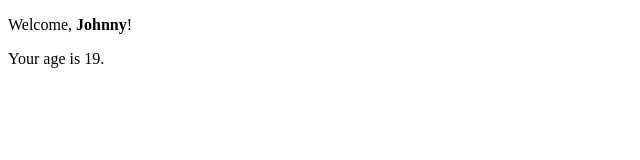
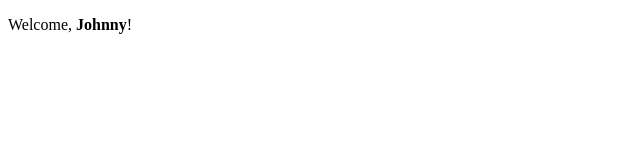
Before and after one commit to RaveTheN/React, a React (Create React App) app in the folder my-app/: page / in a window 1280 px wide. Shown: the top 160 px of the page, without its empty margins (0-640 px from the left). Built offline with nearby package versions, Linux system fonts and the light colour scheme.

Commit message:
conditional_rendering_2

```diff
--- a/my-app/src/App.js
+++ b/my-app/src/App.js
@@ -6,6 +6,6 @@ export class App extends Component {
     //Whenever a prop is not a string, it can be
     //passed by embedding an expression within curly brackets
     render(){
-        return <Welcome name={<strong>Johnny</strong>} age={19}/>
+        return <Welcome name={<strong>Johnny</strong>}/>
     }
 }
--- a/my-app/src/Welcome.js
+++ b/my-app/src/Welcome.js
@@ -6,7 +6,7 @@ export class Welcome extends Component {
         return (
             <div>
                 <p>Welcome, {this.props.name}!</p>
-                {this.props.age>18 && <p><Age age={this.props.age}/></p>}
+                {this.props.age && <p><Age age={this.props.age}/></p>}
             </div>
         )
     }
```
